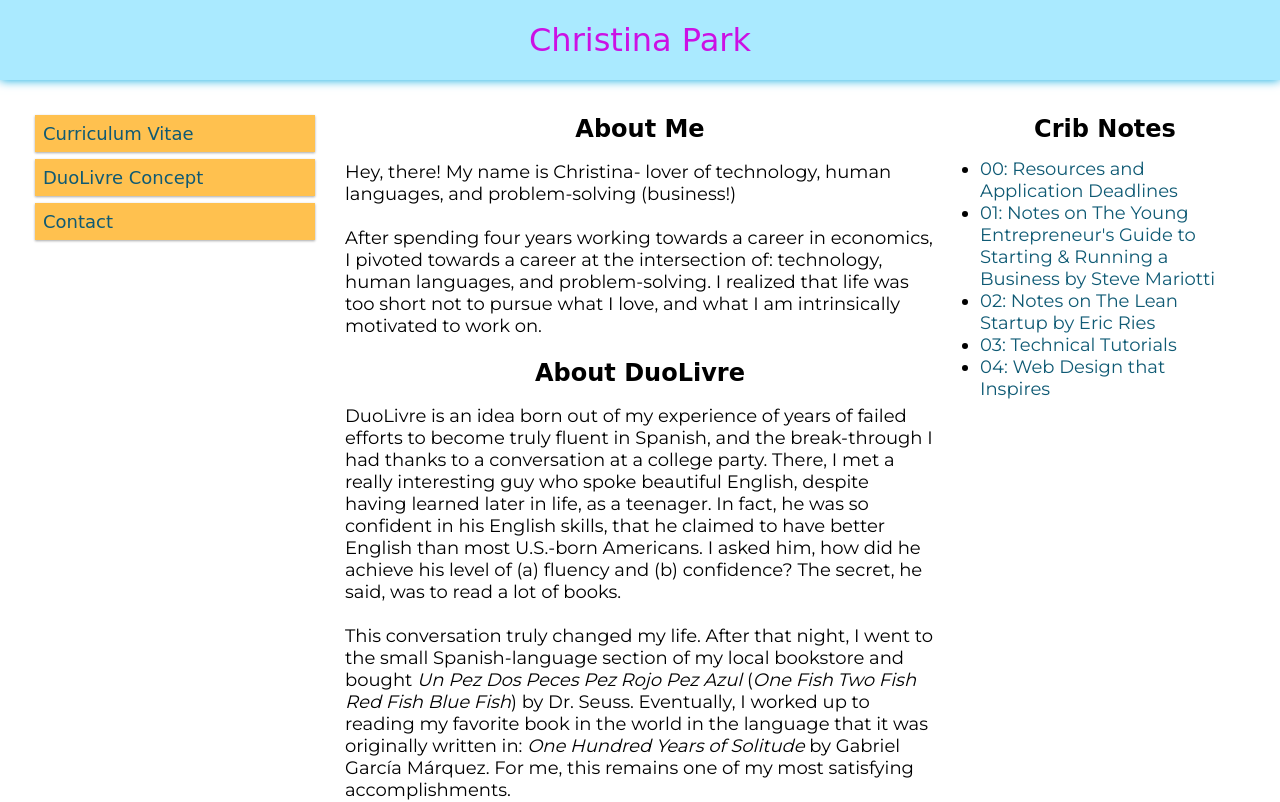
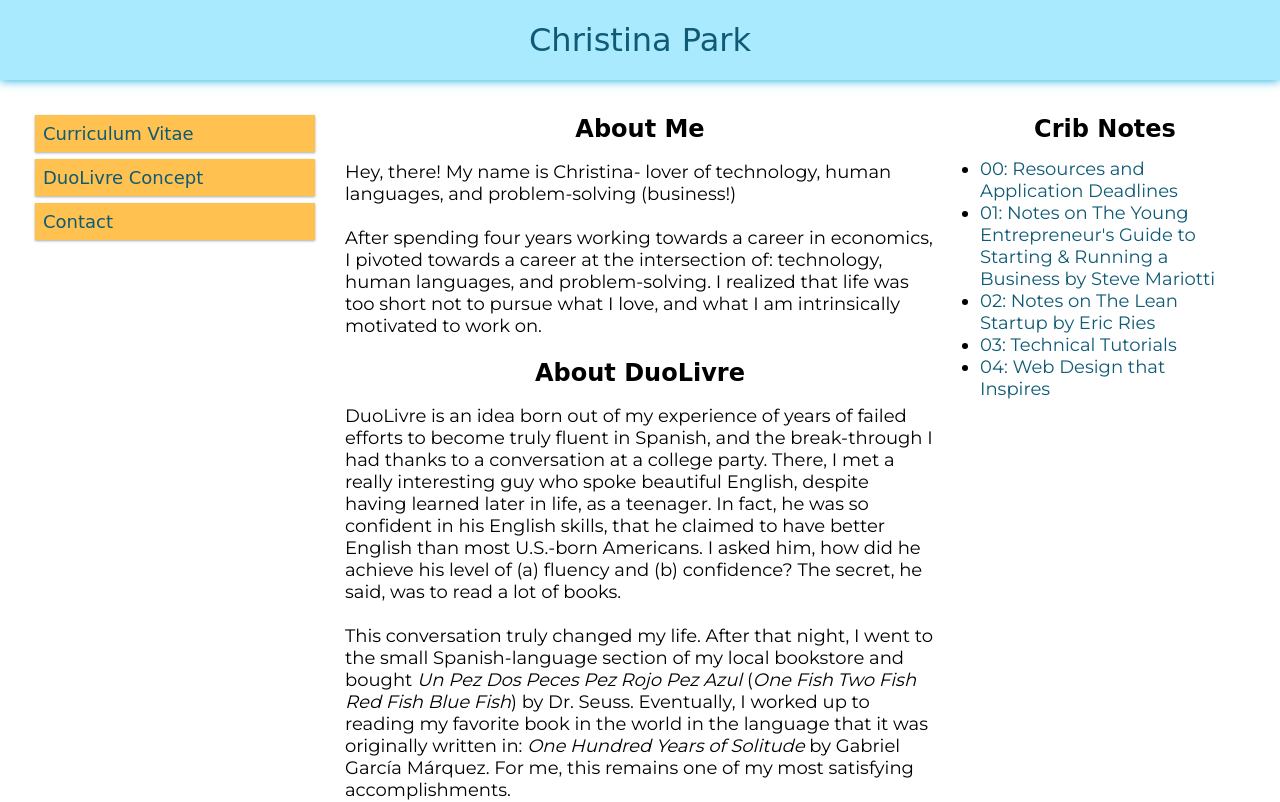
Before and after one commit to christinamarpar/christinamarpar.github.io, a plain HTML site: page index.html in a window 1280 px wide. Shown: the top 802 px of the page. Drawn offline with Linux system fonts and the light colour scheme.

Commit message:
change color back

```diff
--- a/styles.css
+++ b/styles.css
@@ -24,8 +24,7 @@ div.row {
 
 div.header {
   background-color: #aaeaff;
-  /* color: #0f5a74; */
-  color: rgb(203, 17, 228);
+  color: #0f5a74;
   text-align: center;
   font-weight: bold;
   padding: 15px 0px;
```
